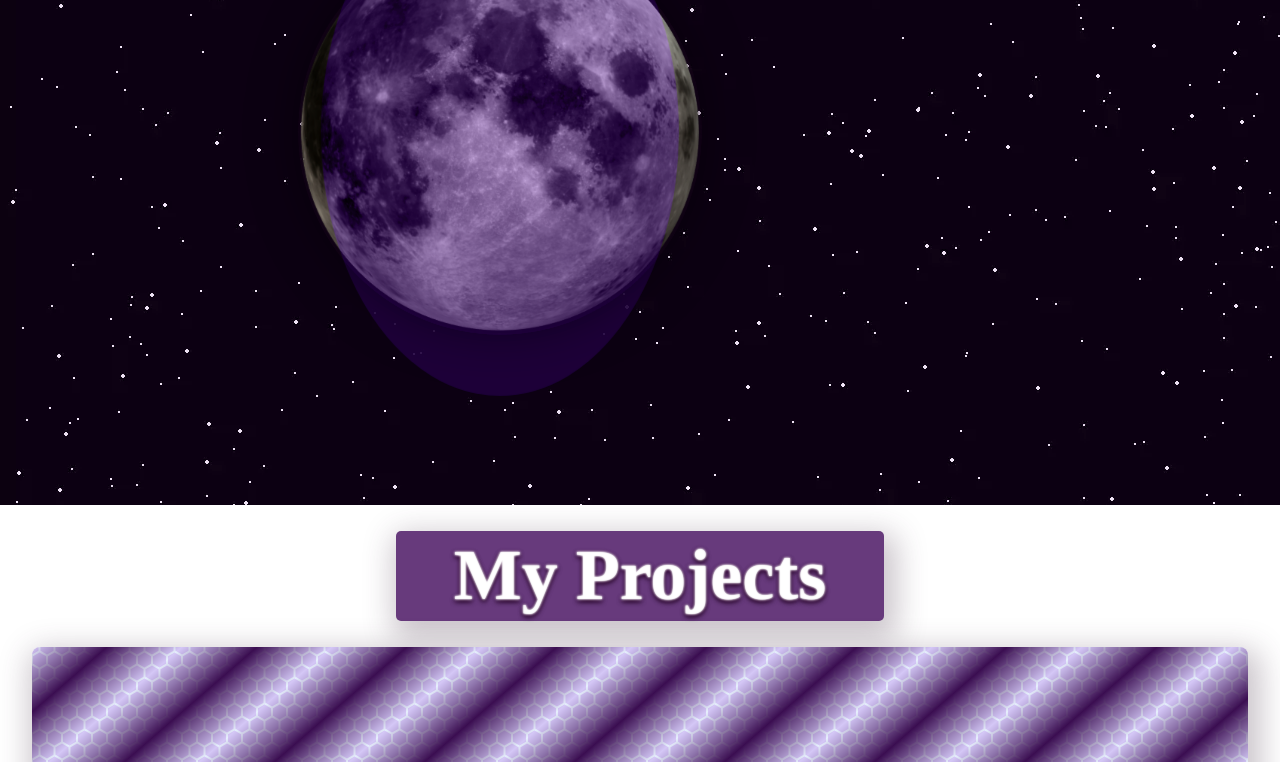
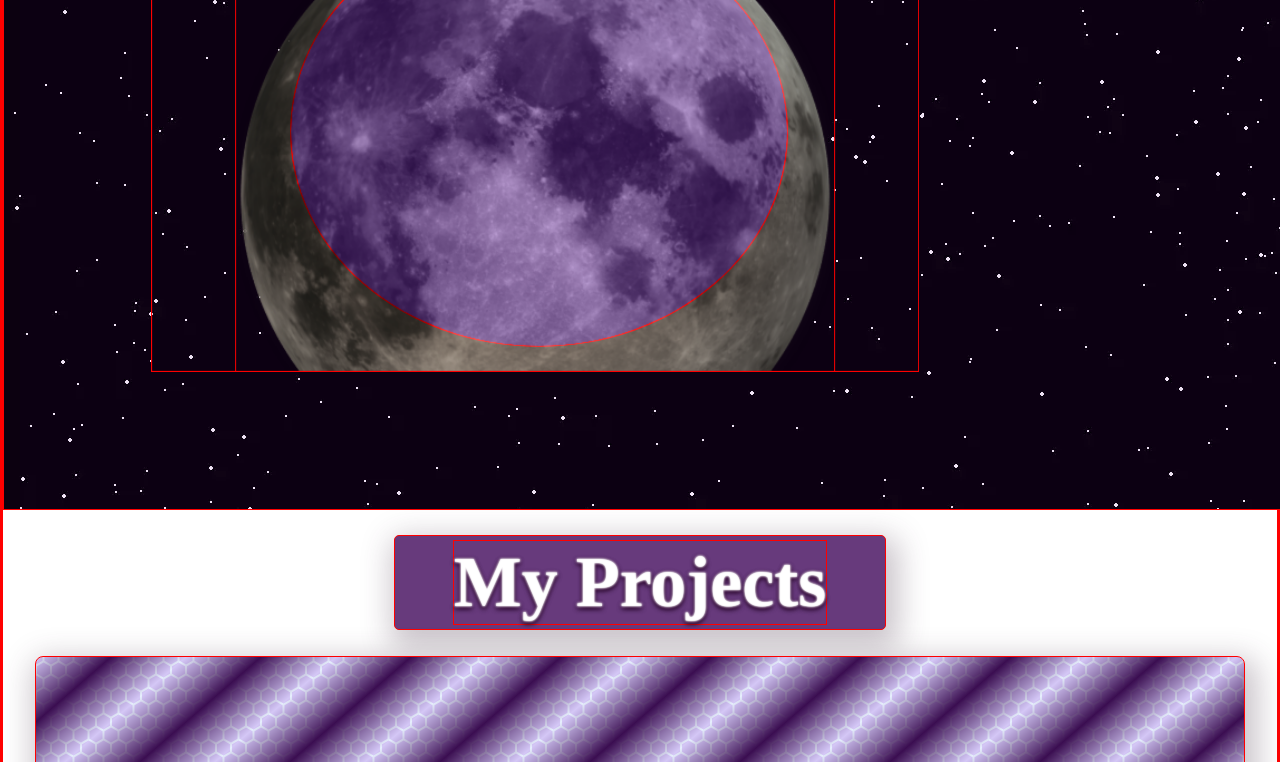
Before and after one commit to Greyflanel/Richard-Lovelace-Portfolio, a website: page index.html in a window 1280 px wide. Shown: the part 295-1057 px from the top of the page. Drawn offline with nearby package versions, Linux system fonts and the light colour scheme.

Commit message:
fixing a major bug in moon

```diff
--- a/css/index.css
+++ b/css/index.css
@@ -1,6 +1,6 @@
-/* * {
+* {
   border: 1px solid red !important;
-} */
+}
 
 * {
   box-sizing: border-box;
@@ -27,11 +27,10 @@ body {
 }
 
 #first-section {
-  position: relative;
+
   width: 100%;
   height: 100vh;
   display: flex;
-  justify-content: center;
   overflow: auto;
 }
 
@@ -81,10 +80,10 @@ body {
 .fullscreen-nav {
   position: fixed;
   z-index: 600;
-  right: -1.5%;
+  right: 1%;
   top: 15px;
   font-size: 2.3rem;
-  width: 40rem;
+  width: 38rem;
   font-weight: 550;
 }
 
@@ -262,44 +261,23 @@ a:active {
 .container {
   position: absolute;
   visibility: hidden;
-  border-radius: 50%;
-  height: 50%;
+  overflow: hidden;
+  height: 60%;
+  width: 60%;
+  max-width: 800px;
   top: 55%;
-  left: 45%;
-  display: flex;
-  flex-direction: column;
-  justify-content: center;
+  left: 10%;
+  display: grid;
+  place-items: center;
 }
 
-@media (max-width: 1650px) {
-  .container {
 
-    height: 60%;
-  }
-}
+.moon img {
+  position: absolute;
+  width: 50%;
 
-@media (max-width: 1100px) {
-  .container {
-    width: 30%;
-    height: 30%;
-  }
-}
+  border-radius: 100%;
 
-@media (max-width: 600px) {
-  .container {
-    width: 40%;
-    height: 30%;
-  }
-}
-
-.moon {
-  position: absolute;
-  width: 79%;
-  margin-left: auto;
-  margin-right: auto;
-  border-radius: 50%;
-  left: 0;
-  right: 0;
   filter: drop-shadow(0 0 25px rgba(21, 4, 22, 0.504)) contrast(1.26);
   z-index: 0;
   mix-blend-mode: color-dodge;
@@ -308,12 +286,7 @@ a:active {
 	box-shadow: 5px 5px 125px 20px rgba(255, 255, 255, 0.05) inset;
 }
 
-@media (max-width: 1650px) {
-  .moon {
-    width: 90%;
 
-  }
-}
 
 .content {
   position: absolute;
@@ -368,53 +341,24 @@ a:active {
   }
 }
 
-.spotlight {
-  z-index: 100;
-  width: 100%;
-  height: 100%;
-  position: absolute;
-
-  top: -1%;
-  left: 11%;
-  right: 0;
-  bottom: 0;
-  border-radius: 50%;
-  background-color: transparent;
-  mix-blend-mode: color;
-}
-
-@media (max-width: 1650px) {
-  .spotlight {
-    height: 100%;
-    top: 0;
-
-  }
-}
 
 .spotlight2 {
+  position: absolute;
   z-index: 10000;
   margin: 0 auto;
-  width: 80%;
-  height: 111%;
+  width: 65%;
+  height: 90%;
+  left: 18%;
   filter: contrast(1.3) brightness(150%);
   border-radius: 50%;
-  position: absolute;
-  top: -5.5%;
-  left: 0;
-  right: 0;
-  bottom: 0;
+
+
   background-color: #2e003de7;
   mix-blend-mode: color;
 
 }
 
-@media (max-width: 1650px) {
-  .spotlight2 {
-    height: 110%;
-    top: -5%;
 
-  }
-}
 
 
 
--- a/index.js
+++ b/index.js
@@ -21,99 +21,99 @@ window.onload = function () {
     let tl4 = gsap.timeline({ repeat: 0 });
     let tl5 = gsap.timeline({ repeat: 5 });
 
-    tl2
-      .set(".content", {
-        y: "60%",
-        x: "10%",
-        visibility: "visible",
-        opacity: 0.5,
-        filter: "brightness(100%)",
-      })
-      .to(".content", {
-        duration: 7,
-        filter: "brightness(120%)",
-        opacity: 1,
-        x: "60%",
-        ease: "bounce.out"
-      })
-      .to(
-        ".one, .fifteen",
-        {
-          filter: "blur(10rem)",
-          duration: 1,
-        },
-        "-=3"
-      )
-      .to(
-        ".two, .fourteen",
-        {
-          filter: "blur(10rem)",
-          duration: 1,
-        },
-        "-=2.9"
-      )
-      .to(
-        ".three, .thirteen",
-        {
-          filter: "blur(10rem)",
-          duration: 1,
-        },
-        "-=2.8"
-      )
-      .to(
-        ".four, .twelve",
-        {
-          filter: "blur(10rem)",
-          duration: 1,
-        },
-        "-=2.7"
-      )
-      .to(
-        ".five, .eleven",
-        {
-          filter: "blur(10rem)",
-          duration: 1,
-        },
-        "-=2.6"
-      )
-      .to(
-        ".six, .ten",
-        {
-          filter: "blur(10rem)",
-          duration: 1,
-        },
-        "-=2.5"
-      )
-      .to(
-        ".seven, .nine",
-        {
-          filter: "blur(10rem)",
-          duration: 1,
-        },
-        "-=2.4"
-      )
-      .to(
-        ".eight",
-        {
-          filter: "blur(10rem)",
-          duration: 1,
-        },
-        "-=2.3"
-      ).to(".one, .two, .three, .four, .five, .six, .seven, .eight, .nine, .ten, .eleven, .twelve, .thirteen, .fourteen, .fifteen", {
-        filter: "blur(0)",
-        duration: 3
-      }, "-=4");
+    // tl2
+    //   .set(".content", {
+    //     y: "60%",
+    //     x: "10%",
+    //     visibility: "visible",
+    //     opacity: 0.5,
+    //     filter: "brightness(100%)",
+    //   })
+    //   .to(".content", {
+    //     duration: 7,
+    //     filter: "brightness(120%)",
+    //     opacity: 1,
+    //     x: "60%",
 
-    tl2.to(".content", {
+    //   })
+    //   .to(
+    //     ".one, .fifteen",
+    //     {
+    //       filter: "blur(10rem)",
+    //       duration: 1,
+    //     },
+    //     "-=3"
+    //   )
+    //   .to(
+    //     ".two, .fourteen",
+    //     {
+    //       filter: "blur(10rem)",
+    //       duration: 1,
+    //     },
+    //     "-=2.9"
+    //   )
+    //   .to(
+    //     ".three, .thirteen",
+    //     {
+    //       filter: "blur(10rem)",
+    //       duration: 1,
+    //     },
+    //     "-=2.8"
+    //   )
+    //   .to(
+    //     ".four, .twelve",
+    //     {
+    //       filter: "blur(10rem)",
+    //       duration: 1,
+    //     },
+    //     "-=2.7"
+    //   )
+    //   .to(
+    //     ".five, .eleven",
+    //     {
+    //       filter: "blur(10rem)",
+    //       duration: 1,
+    //     },
+    //     "-=2.6"
+    //   )
+    //   .to(
+    //     ".six, .ten",
+    //     {
+    //       filter: "blur(10rem)",
+    //       duration: 1,
+    //     },
+    //     "-=2.5"
+    //   )
+    //   .to(
+    //     ".seven, .nine",
+    //     {
+    //       filter: "blur(10rem)",
+    //       duration: 1,
+    //     },
+    //     "-=2.4"
+    //   )
+    //   .to(
+    //     ".eight",
+    //     {
+    //       filter: "blur(10rem)",
+    //       duration: 1,
+    //     },
+    //     "-=2.3"
+    //   ).to(".one, .two, .three, .four, .five, .six, .seven, .eight, .nine, .ten, .eleven, .twelve, .thirteen, .fourteen, .fifteen", {
+    //     filter: "blur(0)",
+    //     duration: 10
+    //   }, "-=5");
 
-      ease: "power4.in",
-      duration: 3,
-      opacity: 0,
+    // tl2.to(".content", {
+    //   delay: 4,
+    //   ease: "power4.in",
+    //   duration: 3,
+    //   opacity: 0,
 
 
-    }).to(".content", {
+    // }).to(".content", {
 
-    });
+    // });
 
     // tl3.set(".spotlight3", {
     //   filter: "brightness(100%)"
@@ -125,17 +125,17 @@ window.onload = function () {
     tl.set(".container", {
       visibility: "visible",
       autoAlpha: 1,
-      width: "35%",
+
       xPercent: -50,
       yPercent: -50,
-      x: "-35%",
+      x: "35%",
       y: "0%",
 
     });
     if (mqls[0].matches) {
 
       tl.to(".container", {
-
+        delay: 9999999999999999999999999999,
         x: "+=85%",
         y: "-=15%",
         duration: 45,
@@ -146,7 +146,7 @@ window.onload = function () {
           y: "+=30%",
           duration: 45,
           ease: "linear",
-          delay: 9999999999999999999999999999,
+
         })
         .to(".container", {
           x: "-=45%",
@@ -192,7 +192,7 @@ window.onload = function () {
 
     } else if (mqls[2].matches) {
       tl.set(".container", {
-        width: "55%",
+
         x: "+=10%",
       });
       tl.to(".container", {
@@ -250,7 +250,7 @@ window.onload = function () {
     } else if (mqls[4].matches) {
       tl.set(".container", {
         x: "+=10%",
-        width: "65%"
+
       });
       tl.to(".container", {
         x: "+=34%",
@@ -279,7 +279,7 @@ window.onload = function () {
     } else if (mqls[5].matches) {
       tl.set(".container", {
         x: "+=15%",
-        width: "70%"
+
       });
       tl.to(".container", {
 
@@ -308,7 +308,7 @@ window.onload = function () {
         });
     } else if (mqls[6].matches) {
       tl.set(".container", {
-        width: "75%",
+
         x: "+=13%",
       });
       tl.to(".container", {
```
